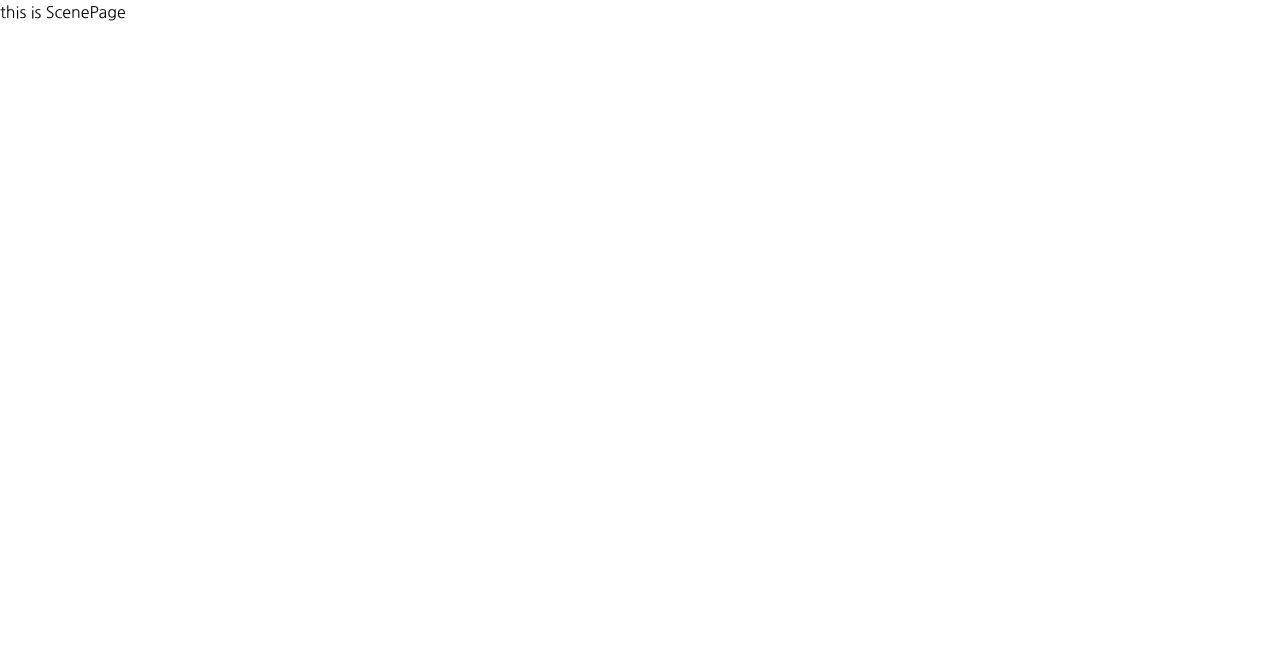
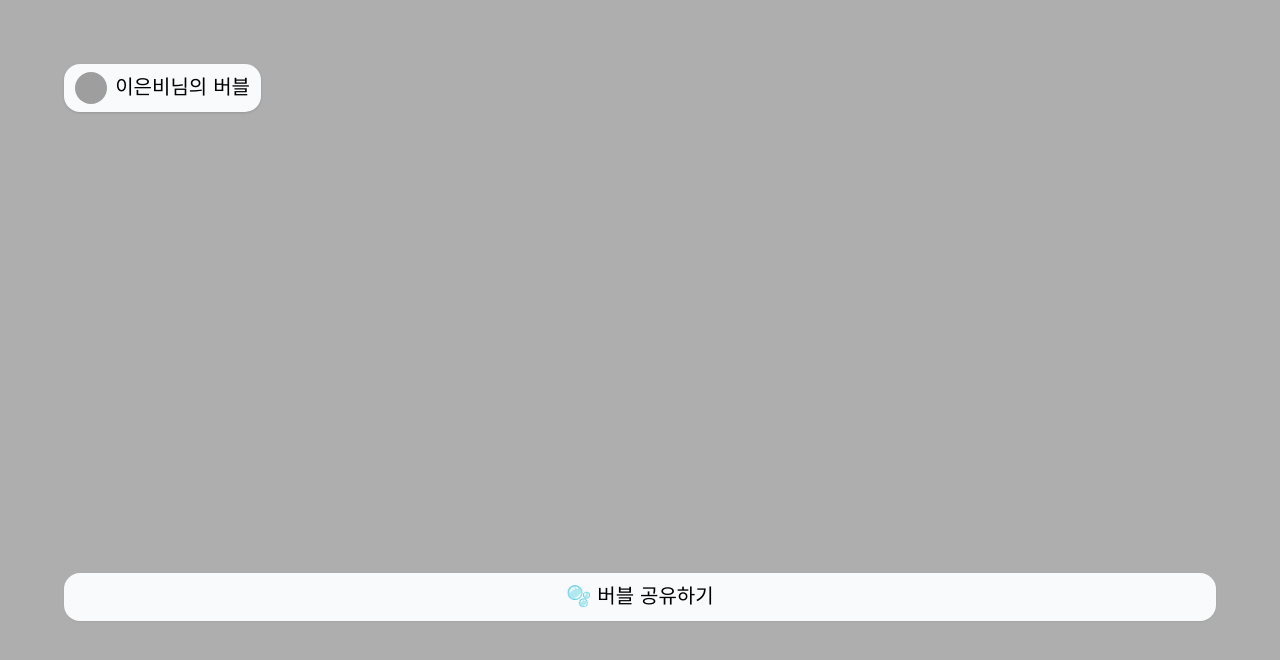
Before and after one commit to sihyuuun/raindrop-front, a React (Vite) app: page / in a window 1280 px wide. Shown: the top 660 px of the page. Built offline with nearby package versions, Linux system fonts and the light colour scheme; grey boxes are pictures that could not be loaded; a web font is replaced by a local one.

Commit message:
#13 feat : init scenepage

```diff
--- /dev/null
+++ b/src/components/scene/ButtonLg.tsx
@@ -0,0 +1,13 @@
+import { Button } from "@/components/ui/button";
+
+const mockData = {
+  title: "🫧 버블 공유하기",
+};
+
+export function ButtonLg() {
+  return (
+    <Button className="bg-gray-50 font-jua rounded-2xl mb-[10%] h-[3rem] text-xl">
+      {mockData.title}
+    </Button>
+  );
+}
--- /dev/null
+++ b/src/components/scene/ProfileHeader.tsx
@@ -0,0 +1,21 @@
+import { Avatar, AvatarImage, AvatarFallback } from "../ui/avatar";
+import { Card } from "../ui/card";
+const mockData = {
+  nickname: "이은비님의 버블",
+  profileImageUrl:
+    "https://img1.kakaocdn.net/thumb/R640x640.q70/?fname=https://t1.kakaocdn.net/account_images/default_profile.jpeg",
+};
+
+export function ProfileHeader() {
+  return (
+    <Card className="inline-block items-center justify-center rounded-2xl px-[0.7rem] py-[0.5rem] border-none bg-gray-50 w-max h-[3rem]">
+      <div className="inline-flex items-center justify-center gap-[0.5rem] p-0 font-jua h-max  text-xl">
+        <Avatar>
+          <AvatarImage src={mockData.profileImageUrl} alt="userProfile" />
+          <AvatarFallback>user</AvatarFallback>
+        </Avatar>
+        <span>{mockData.nickname}</span>
+      </div>
+    </Card>
+  );
+}
--- a/src/pages/ScenePage.tsx
+++ b/src/pages/ScenePage.tsx
@@ -1,3 +1,12 @@
+import { ButtonLg } from "@/components/scene/ButtonLg";
+import { ProfileHeader } from "@/components/scene/ProfileHeader";
+
 export const ScenePage = () => {
-  return <div>this is ScenePage</div>;
+  return (
+    <div className="bg-gray-600 h-screen flex flex-col px-[5%] py-[5%] justify-between">
+      <ProfileHeader />
+
+      <ButtonLg />
+    </div>
+  );
 };
```
